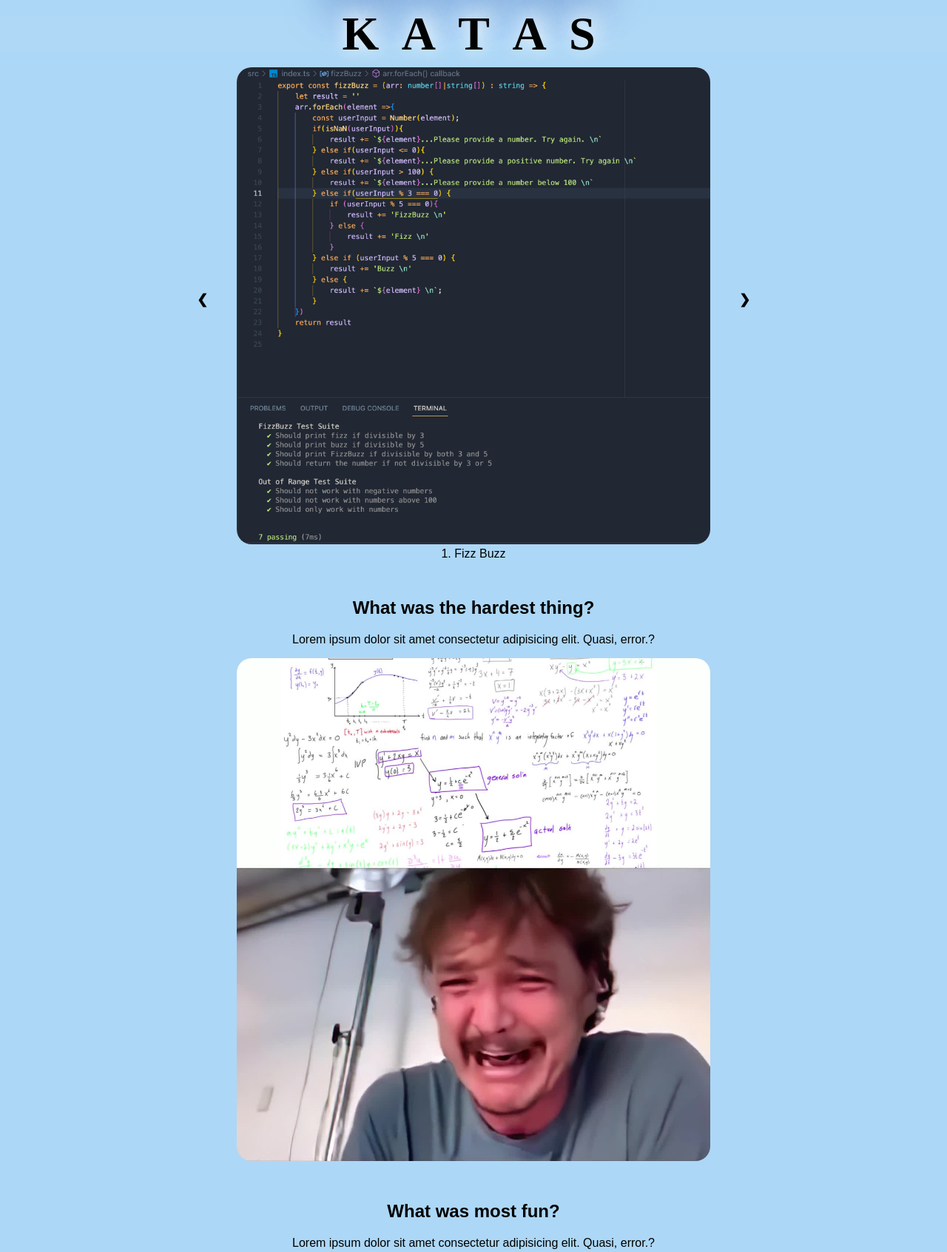
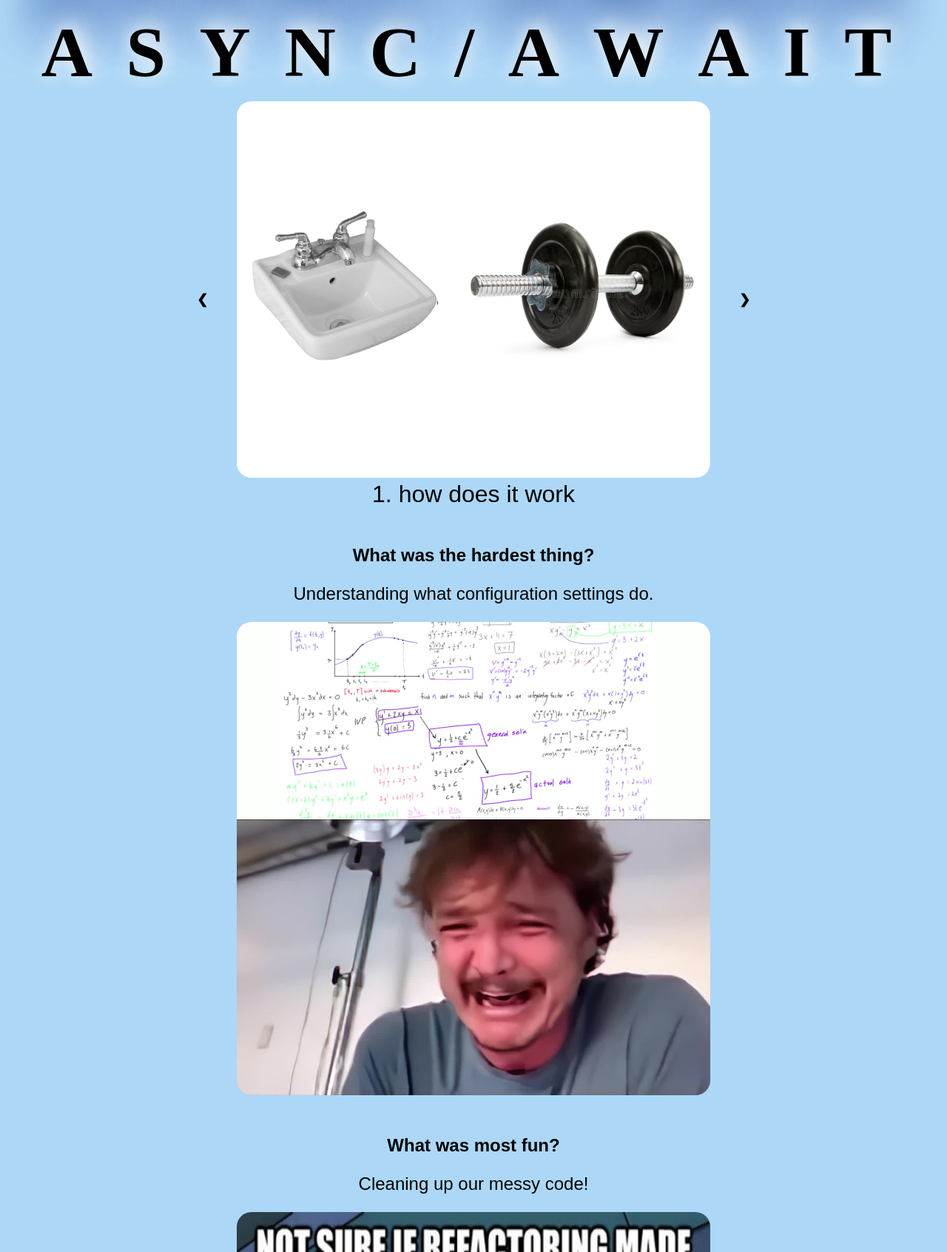
Before and after one commit to luisw90/week3_presentation, a website: page index.html in a window 1280 px wide. Shown: the top 1693 px of the page at 74% size. Drawn offline with Linux system fonts and the light colour scheme.

Commit message:
Demo Week 4: async/await

```diff
--- a/index.html
+++ b/index.html
@@ -9,30 +9,36 @@
   </head>
   <body>
     <h1>
-      <span class="fire">K</span>
+      <span class="fire">A</span>
+      <span class="burn">S</span>
+      <span class="burn">Y</span>
+      <span class="burn">N</span>
+      <span class="fire">C</span>
+      <span class="fire">/</span>
+      <span class="fire">A</span>
+      <span class="burn">W</span>
       <span class="burn">A</span>
-      <span class="burn">T</span>
-      <span class="burn">A</span>
-      <span class="fire">S</span>
+      <span class="burn">I</span>
+      <span class="fire">T</span>
       </h1>
 
     <section id="katas">
       <div class="slideshow">
         <div class="slide">
-          <img src="./images/Fizzbuzz.png" alt="lookin good y'all">
-          <div class="kata-caption">1. Fizz Buzz</div>
+          <img src="./images/SinkWeight.jpg" alt="lookin good y'all">
+          <div class="kata-caption">1. how does it work</div>
         </div>
         <div class="slide">
           <img src="./images/Calc.png" alt="very beautiful code">
-          <div class="kata-caption">2. CLI Calculator</div>
+          <div class="kata-caption">2.  how to use them</div>
         </div>
         <div class="slide">
           <img src="./images/Prime.png" alt="half-decent code">
-          <div class="kata-caption">3. Prime Factors</div>
+          <div class="kata-caption">3. does it remove callback hell. I.e. syntax</div>
       </div>
       <div class="slide">
         <img src="./images/Roman.png" alt="the best of the mf best">
-        <div class="kata-caption">4. Roman Numerals 😎</div>
+        <div class="kata-caption">4. how to spot them, caveats, pros/cons etc 😎</div>
       </div>
       </div>
       <a class="symbol" id="prev" >&#10094</a>
@@ -41,13 +47,13 @@
 
     <section class="section" id="hardest-thing">
       <h2>What was the hardest thing?</h2>
-      <p>Lorem ipsum dolor sit amet consectetur adipisicing elit. Quasi, error.?</p>
+      <p>Understanding what configuration settings do.</p>
       <img class ="memeImage" src="./images/Pascal.jpeg" alt="the best of the mf best">
     </section>
 
     <section class="section" id="most-fun">
       <h2>What was most fun?</h2>
-      <p>Lorem ipsum dolor sit amet consectetur adipisicing elit. Quasi, error.?</p>
+      <p>Cleaning up our messy code!</p>
       <img class ="memeImage" src="./images/Refactor.jpeg" alt="the best of the mf best">
     </section>
 
--- a/styles.css
+++ b/styles.css
@@ -7,6 +7,8 @@ body {
   animation-fill-mode: forwards;
   background-color: #ADD7F6;
 }
+
+
 
 @keyframes fadeInAnimation {
   0% {
@@ -20,14 +22,17 @@ body {
 
 h1 {
   background-color: rgba(256,256,256,.03);
-
-  font-size: 2em;
+  font-size: 3em;
   font-family: 'Amethysta', serif;
   text-align: center;
   line-height: 1.4em;
   text-transform: uppercase;
   letter-spacing: .3em;
   white-space:nowrap;
+}
+
+p {
+  font-size: 1.5em;
 }
 
 span {
@@ -147,28 +152,28 @@ span {
 .memeImage {
   max-width: 50%;
   min-width: 50%;
-  max-height: 85vh;
-  min-height: 85vh;
+  max-height: 80vh;
+  min-height: 80vh;
   border-radius: 20px;
 }
 
 div img {
   max-width: 50%;
-  max-height: 85vh;
+  max-height: 80vh;
   border-radius: 20px;
 }
 
 #get-image-btn {
-  background-color: #c17c74;
+  background-color: #123587;
   color: #ede7e3;
   padding: 15px 19px;
   font-size: 24px;
   font-weight: 500;
   border: #ede7e3;
   border-radius: 8px;
-  margin-bottom: 8px;
+  margin-bottom: 50px;
   cursor: pointer;
-  margin-top: 20px;
+  margin-top: 50px;
 }
 
 /* Slideshow */
@@ -206,9 +211,7 @@ div img {
   background-color: rgba(0, 0, 0, 0.8);
 }
 
-
 /* Modal */
-
 #meme-modal {
   display: none;
   position: fixed;
@@ -223,12 +226,12 @@ div img {
   border-radius: 5px;
   width: 85%;
   height: 85%;
-  background-color: #c17c74;
+  background-color: #123587;
 }
 
 .meme-modal {
-  max-width: 340px;
-  max-height: 420px;
+  min-width: 40vw;
+  min-height: 40vh;
   border-radius: 5px;
 }
 
@@ -250,3 +253,6 @@ div img {
   background-color: #bd301d;
   border: 2px solid #bd301d;
 }
+.kata-caption {
+  font-size: 2rem;
+}
```
Also changed, not shown: images/SinkWeight.jpg (added).
